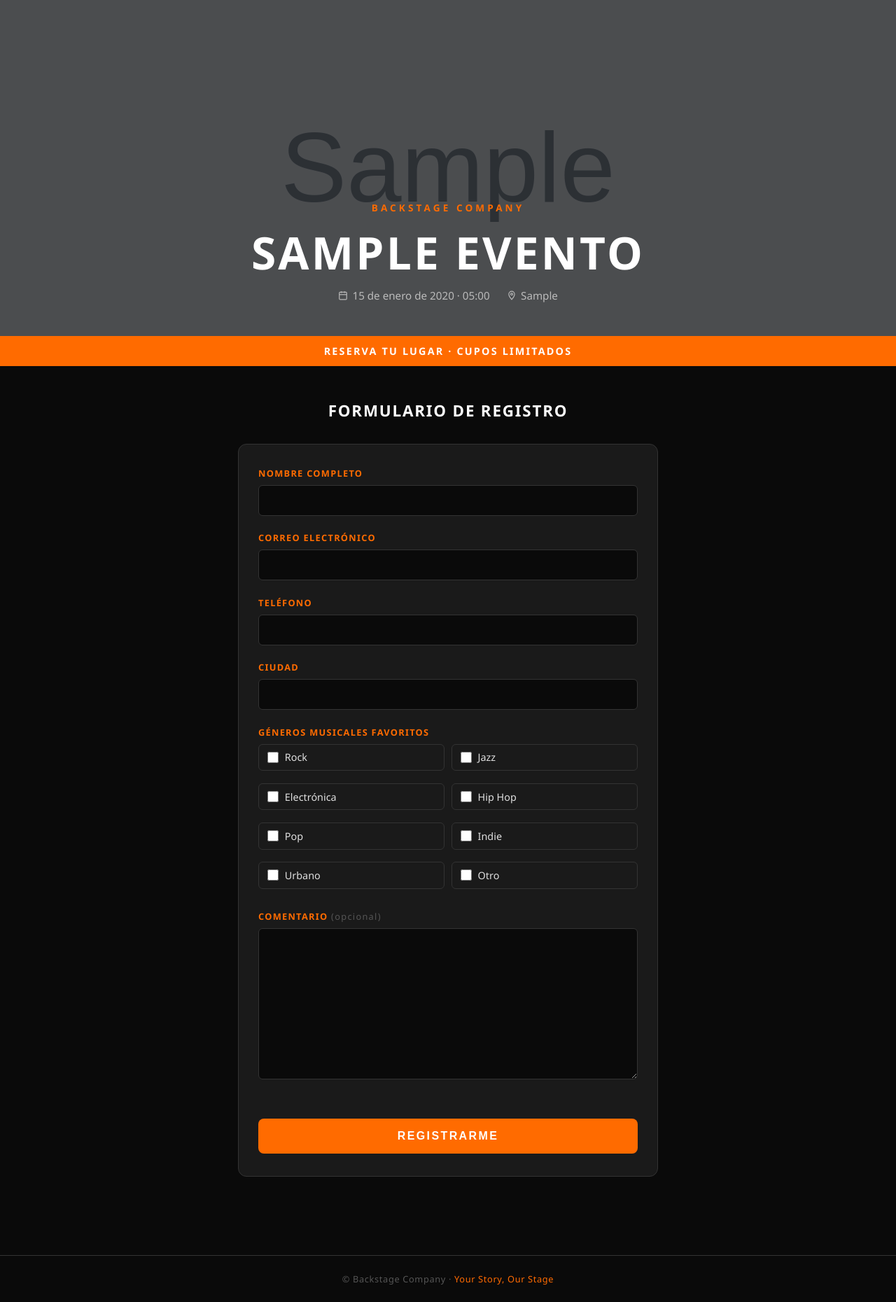
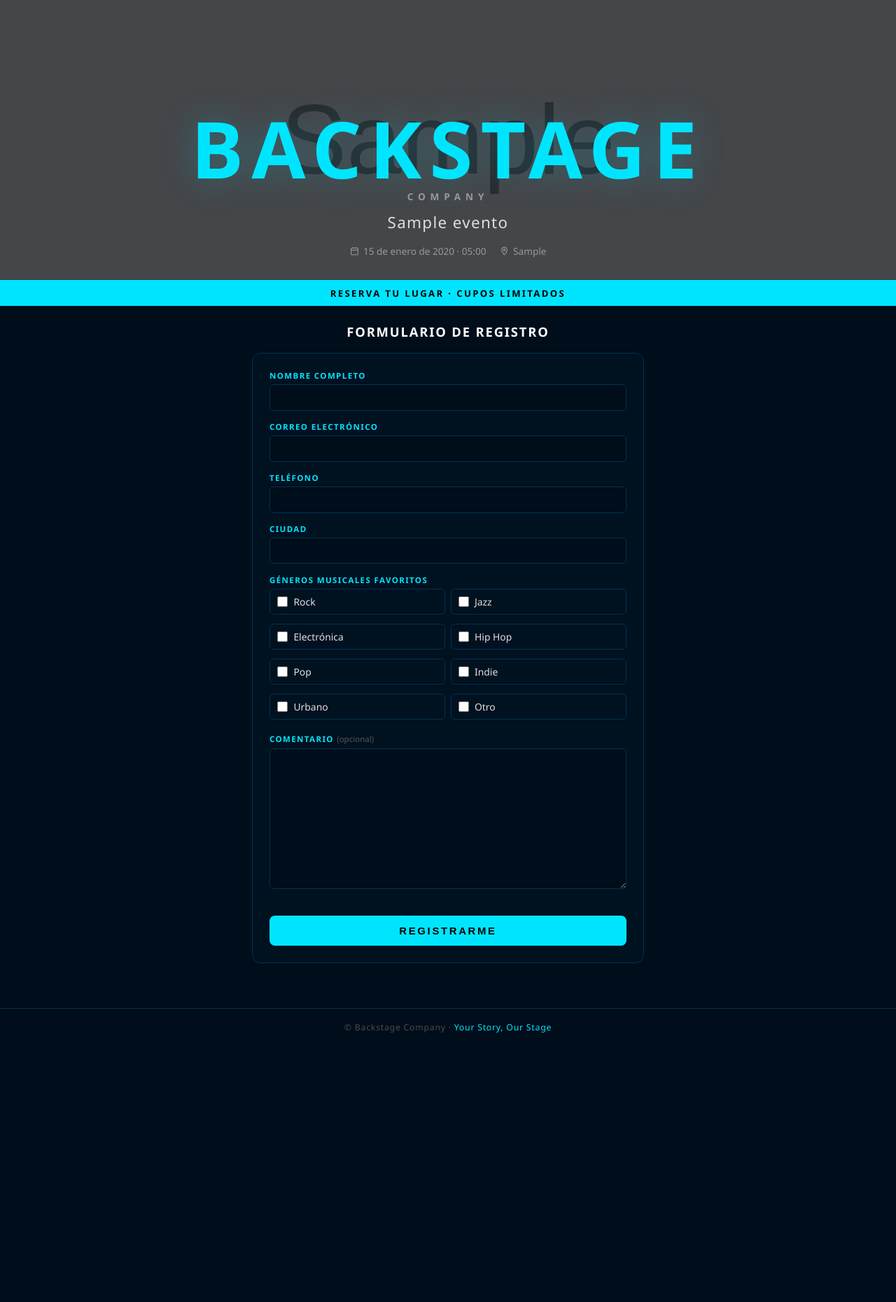
Before and after one commit to Giin2000/backstage-onepage, a Django app: a page that uses registro/templates/registro/index.html in a window 1280 px wide. Shown: the whole page at 70% size. After the commit the page ends 1475 px from the top, so only its background shows below. Run offline with Django 5.2, Linux system fonts and the light colour scheme; tables that the repository leaves empty hold one stand-in row (values such as "Sample post"); grey boxes marked "Sample" are stand-in pictures.

Commit message:
Dynamic theme and animations

```diff
--- a/registro/templates/registro/index.html
+++ b/registro/templates/registro/index.html
@@ -8,12 +8,14 @@
     *, *::before, *::after { box-sizing: border-box; margin: 0; padding: 0; }
 
     :root {
-      --naranja: #FF6B00;
-      --cyan: #00E5FF;
-      --fondo: #0a0a0a;
-      --card: #1a1a1a;
-      --borde: #333;
-      --texto: #e0e0e0;
+      --accent:       #FF6B00;
+      --accent-hover: #e05e00;
+      --fondo:        #0a0a0a;
+      --card:         #1a1a1a;
+      --borde:        #333;
+      --texto:        #e0e0e0;
+      --btn-text:     #fff;
+      --glow:         rgba(255, 107, 0, 0.35);
     }
 
     body {
@@ -21,19 +23,34 @@
       color: var(--texto);
       font-family: 'Segoe UI', system-ui, sans-serif;
       min-height: 100vh;
+      transition: background 0.7s ease;
+    }
+
+    /* ── ANIMACIONES ── */
+    @keyframes fadeInDown {
+      from { opacity: 0; transform: translateY(-20px); }
+      to   { opacity: 1; transform: translateY(0); }
+    }
+    @keyframes slideUp {
+      from { opacity: 0; transform: translateY(18px); }
+      to   { opacity: 1; transform: translateY(0); }
+    }
+    @keyframes pulseBtn {
+      0%, 70%, 100% { box-shadow: 0 0 0 0 var(--glow); }
+      85%            { box-shadow: 0 0 0 10px transparent; }
     }
 
     /* ── HEADER ── */
     .header {
       position: relative;
       width: 100%;
-      min-height: 60vh;
+      min-height: 50vh;
       display: flex;
       flex-direction: column;
       align-items: center;
       justify-content: flex-end;
       overflow: hidden;
-      padding-bottom: 3rem;
+      padding-bottom: 2rem;
     }
 
     .header__bg {
@@ -41,7 +58,7 @@
       inset: 0;
       background-size: cover;
       background-position: center;
-      filter: brightness(0.35);
+      filter: brightness(0.32);
       z-index: 0;
     }
 
@@ -58,65 +75,80 @@
       z-index: 1;
       text-align: center;
       padding: 0 1.5rem;
+      animation: fadeInDown 0.9s ease both;
     }
 
-    .logo {
-      font-size: 0.85rem;
-      font-weight: 700;
-      letter-spacing: 0.3em;
+    .marca { margin-bottom: 0.75rem; }
+
+    .marca-principal {
+      display: block;
+      font-size: clamp(3.5rem, 12vw, 7rem);
+      font-weight: 900;
+      letter-spacing: 0.1em;
       text-transform: uppercase;
-      color: var(--naranja);
-      margin-bottom: 1.2rem;
+      color: var(--accent);
+      line-height: 1;
+      text-shadow: 0 0 50px var(--glow);
+      transition: color 0.7s ease, text-shadow 0.7s ease;
     }
 
-    .evento-nombre {
-      font-size: clamp(2rem, 6vw, 4rem);
-      font-weight: 900;
-      line-height: 1.1;
-      color: #fff;
+    .marca-company {
+      display: block;
+      font-size: clamp(0.65rem, 1.8vw, 0.85rem);
+      font-weight: 700;
+      letter-spacing: 0.5em;
       text-transform: uppercase;
-      letter-spacing: 0.05em;
+      color: rgba(255, 255, 255, 0.45);
+      margin-top: 0.2rem;
+    }
+
+    .evento-subtitulo {
+      font-size: clamp(0.95rem, 2.8vw, 1.4rem);
+      font-weight: 400;
+      color: rgba(255, 255, 255, 0.82);
+      letter-spacing: 0.06em;
       margin-bottom: 1rem;
+      margin-top: 0.5rem;
     }
 
     .evento-meta {
       display: flex;
       flex-wrap: wrap;
-      gap: 0.6rem 1.5rem;
+      gap: 0.45rem 1.2rem;
       justify-content: center;
-      font-size: 0.95rem;
-      color: #bbb;
+      font-size: 0.85rem;
+      color: #999;
     }
-
     .evento-meta span { display: flex; align-items: center; gap: 0.4rem; }
 
     /* ── FRANJA ── */
     .franja {
       width: 100%;
-      background: var(--naranja);
-      padding: 0.75rem 1.5rem;
+      background: var(--accent);
+      padding: 0.6rem 1.5rem;
       text-align: center;
       font-weight: 700;
-      font-size: 0.9rem;
-      letter-spacing: 0.15em;
+      font-size: 0.82rem;
+      letter-spacing: 0.18em;
       text-transform: uppercase;
-      color: #fff;
+      color: var(--btn-text);
+      transition: background 0.7s ease;
     }
 
-    /* ── FORMULARIO ── */
+    /* ── MAIN ── */
     .main {
-      max-width: 640px;
-      margin: 3rem auto;
-      padding: 0 1.25rem 4rem;
+      max-width: 600px;
+      margin: 1.5rem auto;
+      padding: 0 1.25rem 2.5rem;
     }
 
     .section-title {
-      font-size: 1.4rem;
+      font-size: 1.15rem;
       font-weight: 800;
       text-transform: uppercase;
-      letter-spacing: 0.08em;
+      letter-spacing: 0.1em;
       color: #fff;
-      margin-bottom: 2rem;
+      margin-bottom: 1.1rem;
       text-align: center;
     }
 
@@ -124,21 +156,25 @@
       background: var(--card);
       border: 1px solid var(--borde);
       border-radius: 12px;
-      padding: 2rem 1.75rem;
+      padding: 1.5rem;
+      transition: background 0.7s ease, border-color 0.7s ease;
     }
 
     .form-group {
-      margin-bottom: 1.4rem;
+      margin-bottom: 0.95rem;
+      opacity: 0;
+      animation: slideUp 0.4s ease both;
     }
 
     label {
       display: block;
-      font-size: 0.8rem;
+      font-size: 0.72rem;
       font-weight: 700;
-      letter-spacing: 0.1em;
+      letter-spacing: 0.12em;
       text-transform: uppercase;
-      color: var(--naranja);
-      margin-bottom: 0.5rem;
+      color: var(--accent);
+      margin-bottom: 0.35rem;
+      transition: color 0.7s ease;
     }
 
     input[type="text"],
@@ -148,114 +184,109 @@
       background: var(--fondo);
       border: 1px solid var(--borde);
       border-radius: 6px;
-      padding: 0.75rem 1rem;
+      padding: 0.6rem 0.85rem;
       color: var(--texto);
-      font-size: 1rem;
-      transition: border-color 0.2s, box-shadow 0.2s;
+      font-size: 0.93rem;
+      transition: border-color 0.2s, box-shadow 0.2s, background 0.7s;
       outline: none;
     }
 
     input[type="text"]:focus,
     input[type="email"]:focus,
     textarea:focus {
-      border-color: var(--cyan);
-      box-shadow: 0 0 0 2px rgba(0, 229, 255, 0.12);
+      border-color: var(--accent);
+      box-shadow: 0 0 0 2px var(--glow);
     }
 
-    textarea { resize: vertical; min-height: 90px; }
+    textarea { resize: vertical; min-height: 68px; }
 
     /* ── GÉNEROS ── */
     .generos-grid {
       display: grid;
       grid-template-columns: 1fr 1fr;
-      gap: 0.6rem;
+      gap: 0.45rem;
     }
 
     .generos-grid label {
       display: flex;
       align-items: center;
-      gap: 0.55rem;
+      gap: 0.5rem;
       color: var(--texto);
-      font-size: 0.9rem;
+      font-size: 0.87rem;
       font-weight: 400;
       letter-spacing: 0;
       text-transform: none;
       cursor: pointer;
-      padding: 0.55rem 0.75rem;
+      padding: 0.5rem 0.65rem;
       border: 1px solid var(--borde);
       border-radius: 6px;
       transition: border-color 0.2s, background 0.2s;
     }
 
-    .generos-grid label:hover { border-color: var(--naranja); background: rgba(255,107,0,0.06); }
+    .generos-grid label:hover {
+      border-color: var(--accent);
+      background: rgba(255, 255, 255, 0.03);
+    }
 
     .generos-grid input[type="checkbox"] {
-      accent-color: var(--naranja);
-      width: 16px; height: 16px;
+      accent-color: var(--accent);
+      width: 15px;
+      height: 15px;
       cursor: pointer;
+      flex-shrink: 0;
     }
 
     /* ── BOTÓN ── */
     .btn-registrar {
       width: 100%;
-      margin-top: 1.75rem;
-      padding: 1rem;
-      background: var(--naranja);
-      color: #fff;
-      font-size: 1rem;
+      margin-top: 1.1rem;
+      padding: 0.85rem;
+      background: var(--accent);
+      color: var(--btn-text);
+      font-size: 0.93rem;
       font-weight: 800;
-      letter-spacing: 0.15em;
+      letter-spacing: 0.18em;
       text-transform: uppercase;
       border: none;
       border-radius: 8px;
       cursor: pointer;
-      transition: background 0.2s, transform 0.1s;
+      transition: background 0.2s, transform 0.1s, color 0.7s;
+      animation: pulseBtn 3s ease-in-out infinite;
     }
 
-    .btn-registrar:hover { background: #e05e00; }
-    .btn-registrar:active { transform: scale(0.98); }
-    .btn-registrar:disabled { opacity: 0.6; cursor: not-allowed; }
+    .btn-registrar:hover  { background: var(--accent-hover); }
+    .btn-registrar:active { transform: scale(0.98); animation: none; }
+    .btn-registrar:disabled { opacity: 0.6; cursor: not-allowed; animation: none; }
 
-    /* ── MENSAJE ÉXITO ── */
+    /* ── ÉXITO ── */
     .success-msg {
       display: none;
       text-align: center;
-      padding: 2.5rem 1.5rem;
+      padding: 2rem 1.5rem;
     }
+    .success-msg .check    { font-size: 3rem; margin-bottom: 0.75rem; }
+    .success-msg h2        { font-size: 1.4rem; font-weight: 800; color: var(--accent); margin-bottom: 0.6rem; }
+    .success-msg p         { color: #888; font-size: 0.9rem; }
 
-    .success-msg .check {
-      font-size: 3.5rem;
-      margin-bottom: 1rem;
-    }
-
-    .success-msg h2 {
-      font-size: 1.6rem;
-      font-weight: 800;
-      color: var(--cyan);
-      margin-bottom: 0.75rem;
-    }
-
-    .success-msg p { color: #999; font-size: 0.95rem; }
-
-    .error-list { color: #ff4d4d; font-size: 0.8rem; margin-top: 0.35rem; padding-left: 0.5rem; }
+    .error-list { color: #ff4d4d; font-size: 0.77rem; margin-top: 0.3rem; padding-left: 0.35rem; }
 
     /* ── FOOTER ── */
     footer {
       border-top: 1px solid var(--borde);
-      padding: 1.5rem;
+      padding: 1.1rem;
       text-align: center;
-      font-size: 0.8rem;
-      color: #555;
-      letter-spacing: 0.05em;
+      font-size: 0.77rem;
+      color: #4a4a4a;
+      letter-spacing: 0.06em;
     }
-
-    footer span { color: var(--naranja); }
+    footer span { color: var(--accent); transition: color 0.7s ease; }
 
     /* ── RESPONSIVE ── */
     @media (max-width: 480px) {
-      .form-card { padding: 1.5rem 1.1rem; }
-      .generos-grid { grid-template-columns: 1fr; }
-      .header { min-height: 52vh; }
+      .form-card           { padding: 1.25rem 1rem; }
+      .generos-grid        { grid-template-columns: 1fr; }
+      .header              { min-height: 44vh; }
+      .marca-principal     { letter-spacing: 0.05em; }
     }
   </style>
 </head>
@@ -265,18 +296,22 @@
 <header class="header">
   <div class="header__bg"></div>
   <div class="header__content">
-    <p class="logo">Backstage Company</p>
-    <h1 class="evento-nombre">{{ evento.nombre }}</h1>
+    <div class="marca">
+      <span class="marca-principal">Backstage</span>
+      <span class="marca-company">Company</span>
+    </div>
+    <p class="evento-subtitulo">{{ evento.nombre }}</p>
     <div class="evento-meta">
       <span>
-        <svg width="14" height="14" fill="none" stroke="currentColor" stroke-width="2" viewBox="0 0 24 24">
-          <rect x="3" y="4" width="18" height="18" rx="2"/><line x1="16" y1="2" x2="16" y2="6"/>
-          <line x1="8" y1="2" x2="8" y2="6"/><line x1="3" y1="10" x2="21" y2="10"/>
+        <svg width="13" height="13" fill="none" stroke="currentColor" stroke-width="2" viewBox="0 0 24 24">
+          <rect x="3" y="4" width="18" height="18" rx="2"/>
+          <line x1="16" y1="2" x2="16" y2="6"/><line x1="8" y1="2" x2="8" y2="6"/>
+          <line x1="3" y1="10" x2="21" y2="10"/>
         </svg>
         {{ evento.fecha|date:"d \d\e F \d\e Y · H:i" }}
       </span>
       <span>
-        <svg width="14" height="14" fill="none" stroke="currentColor" stroke-width="2" viewBox="0 0 24 24">
+        <svg width="13" height="13" fill="none" stroke="currentColor" stroke-width="2" viewBox="0 0 24 24">
           <path d="M12 2C8.13 2 5 5.13 5 9c0 5.25 7 13 7 13s7-7.75 7-13c0-3.87-3.13-7-7-7z"/>
           <circle cx="12" cy="9" r="2.5"/>
         </svg>
@@ -289,20 +324,18 @@
 <!-- FRANJA -->
 <div class="franja">Reserva tu lugar · Cupos limitados</div>
 
-<!-- MAIN FORM -->
+<!-- FORM -->
 <main class="main">
   <h2 class="section-title">Formulario de Registro</h2>
 
   <div class="form-card">
 
-    <!-- SUCCESS -->
     <div class="success-msg" id="successMsg">
       <div class="check">🎶</div>
       <h2>¡Registro exitoso!</h2>
       <p>Te esperamos en <strong>{{ evento.lugar }}</strong>.<br>Revisa tu correo para más detalles.</p>
     </div>
 
-    <!-- FORM -->
     <form id="registroForm" novalidate>
       {% csrf_token %}
 
@@ -341,7 +374,9 @@
       </div>
 
       <div class="form-group">
-        <label for="id_comentario">Comentario <span style="color:#555;font-weight:400;text-transform:none;">(opcional)</span></label>
+        <label for="id_comentario">
+          Comentario <span style="color:#555;font-weight:400;text-transform:none;letter-spacing:0">(opcional)</span>
+        </label>
         {{ form.comentario }}
         <ul class="error-list" id="err_comentario"></ul>
       </div>
@@ -352,19 +387,57 @@
 </main>
 
 <!-- FOOTER -->
-<footer>
-  © Backstage Company · <span>Your Story, Our Stage</span>
-</footer>
+<footer>© Backstage Company · <span>Your Story, Our Stage</span></footer>
 
 <script>
-  const form = document.getElementById('registroForm');
-  const btn  = document.getElementById('btnRegistrar');
+  /* ── TEMA DINÁMICO POR HORA ── */
+  const themes = {
+    morning: {                          // 06:00 – 11:59  cálido
+      accent: '#FF6B00', accentHover: '#e05e00',
+      fondo: '#0d0800',  card: '#170c00', borde: '#3a2200',
+      glow: 'rgba(255,107,0,0.35)', btnText: '#fff',
+    },
+    day: {                              // 12:00 – 18:59  neutro
+      accent: '#FF6B00', accentHover: '#e05e00',
+      fondo: '#0a0a0a',  card: '#1a1a1a', borde: '#333',
+      glow: 'rgba(255,107,0,0.35)', btnText: '#fff',
+    },
+    night: {                            // 19:00 – 05:59  frío nocturno
+      accent: '#00E5FF', accentHover: '#00b8cc',
+      fondo: '#000d1a',  card: '#001120', borde: '#003350',
+      glow: 'rgba(0,229,255,0.25)', btnText: '#000',
+    },
+  };
+
+  (function applyTheme() {
+    const h = new Date().getHours();
+    const t = h >= 6 && h < 12 ? themes.morning
+             : h >= 12 && h < 19 ? themes.day
+             : themes.night;
+    const s = document.documentElement.style;
+    s.setProperty('--accent',       t.accent);
+    s.setProperty('--accent-hover', t.accentHover);
+    s.setProperty('--fondo',        t.fondo);
+    s.setProperty('--card',         t.card);
+    s.setProperty('--borde',        t.borde);
+    s.setProperty('--glow',         t.glow);
+    s.setProperty('--btn-text',     t.btnText);
+    document.body.style.background = t.fondo;
+  })();
+
+  /* ── SLIDE-UP SECUENCIAL ── */
+  document.querySelectorAll('.form-group').forEach((el, i) => {
+    el.style.animationDelay = `${0.15 + i * 0.1}s`;
+  });
+
+  /* ── AJAX SUBMIT ── */
+  const form       = document.getElementById('registroForm');
+  const btn        = document.getElementById('btnRegistrar');
   const successMsg = document.getElementById('successMsg');
-
-  const errorFields = ['nombre','email','telefono','ciudad','generos','comentario'];
+  const errFields  = ['nombre','email','telefono','ciudad','generos','comentario'];
 
   function clearErrors() {
-    errorFields.forEach(f => {
+    errFields.forEach(f => {
       const el = document.getElementById('err_' + f);
       if (el) el.innerHTML = '';
     });
@@ -383,13 +456,11 @@
     btn.disabled = true;
     btn.textContent = 'Enviando…';
 
-    const data = new FormData(form);
-
     try {
       const res  = await fetch(window.location.href, {
         method: 'POST',
         headers: { 'X-Requested-With': 'XMLHttpRequest' },
-        body: data,
+        body: new FormData(form),
       });
       const json = await res.json();
 
@@ -401,7 +472,7 @@
         btn.disabled = false;
         btn.textContent = 'Registrarme';
       }
-    } catch (err) {
+    } catch {
       btn.disabled = false;
       btn.textContent = 'Registrarme';
       alert('Error de conexión. Inténtalo de nuevo.');
```
